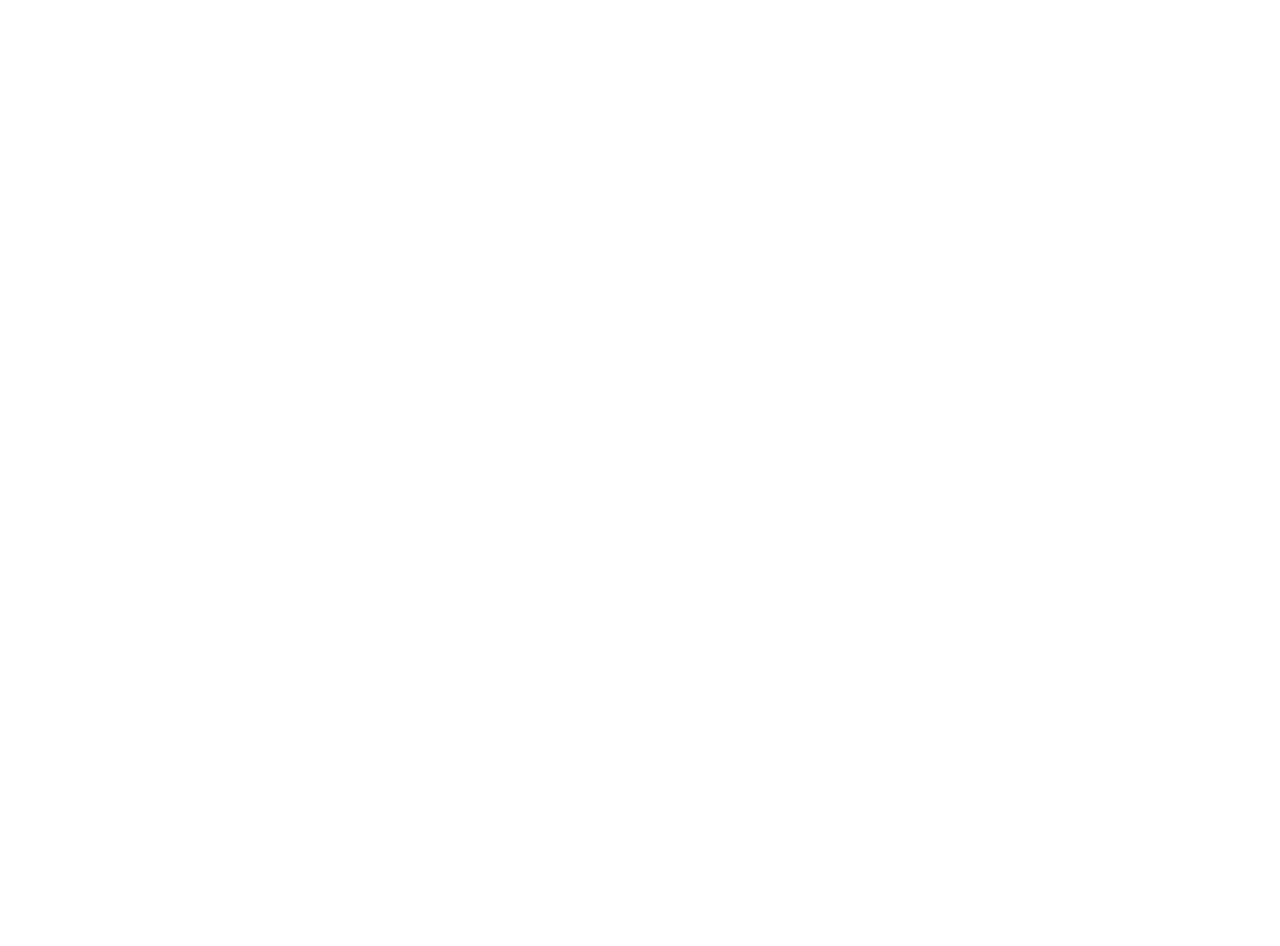
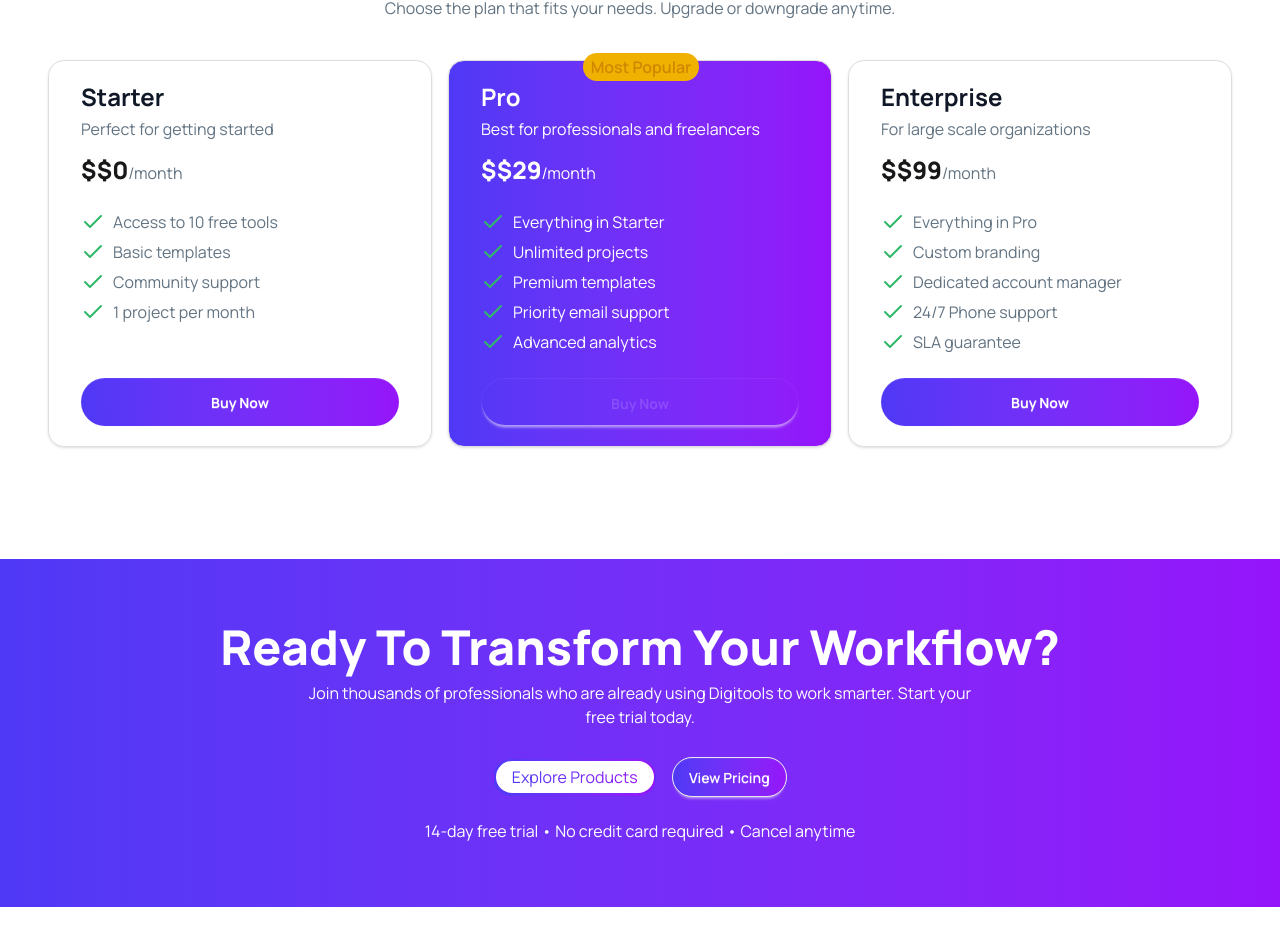
Before and after one commit to AMIRUL1104/DigiTools, a React (Vite) app: page / in a window 1280 px wide. Shown: the part 3400-4346 px from the top of the page. Before the commit the page ends 3332 px from the top, so only its background shows below. Built offline with nearby package versions, Linux system fonts and the light colour scheme.

Commit message:
free trail section add with responsive design

```diff
--- a/src/App.jsx
+++ b/src/App.jsx
@@ -7,6 +7,8 @@
 // hooks
 import { use } from "react";
 import GetStart from "./components/GetStart/GetStart";
+import Pricing from "./components/Simple_Pricing/Pricing";
+import FreeTrail from "./components/StartFree/FreeTrail";
 
 let dataPromise = fetch("/Products.json").then((res) => res.json());
 
@@ -21,6 +23,8 @@
       <Success />
       <Products productsData={productsData} />
       <GetStart />
+      <Pricing />
+      <FreeTrail />
     </div>
   );
 }
--- a/src/components/Banner/Banner.jsx
+++ b/src/components/Banner/Banner.jsx
@@ -22,7 +22,7 @@
         <h1 className=" text-[#101727] max-lg:text-center md:text-5xl xl:text-7xl text-4xl loading-[1.16662px] font-extrabold  capitalize ">
           Supercharge Your <br /> Digital Workflow
         </h1>
-        <p className=" text-[#627382] max-xl:max-w-100  max-lg:text-center text-lg font-normal loading-[1.112px] ">
+        <p className=" text-[#627382] max-xl:max-w-100 max-sm:px-2.5  max-lg:text-center text-lg font-normal loading-[1.112px] ">
           Access premium AI tools, design assets, templates, and productivity{" "}
           software—all in one place. Start creating faster today. Explore
           Products
--- a/src/components/Products/ProductCard.jsx
+++ b/src/components/Products/ProductCard.jsx
@@ -22,7 +22,7 @@
           /{data.period}
         </span>{" "}
       </h2>
-      <ul className=" flex items-start justify-evenly flex-col gap-1.5 ">
+      <ul className=" flex  items-start justify-evenly flex-col gap-1.5 ">
         {data.features.map((feature, i) => (
           <li
             className=" text-[#627382] flex items-center justify-center"
--- /dev/null
+++ b/src/components/Simple_Pricing/PriceCard.jsx
@@ -0,0 +1,130 @@
+import check from "../../assets/check.png";
+function PriceCard({ data }) {
+  //   return (
+  //     <div
+  //       className={`sm:min-w-96 max-w-2xs  rounded-2xl shadow-sm hover:shadow-2xl transition duration-100 px-8  relative space-y-4 border border-[#ddd] py-5 ${data.tag ? "bg-linear-to-r from-[#4f39f6] to-[#9514fa] text-white " : "bg-transparent"}  `}
+  //     >
+  //       {data.tag && (
+  //         <p
+  //           className={`absolute inline-flex -top-2 left-[35%] capitalize bg-yellow-500 text-yellow-600 font-semibold py-0.5 px-2 rounded-full `}
+  //         >
+  //           {data.tag}{" "}
+  //         </p>
+  //       )}
+
+  //       <h2
+  //         className={`text-2xl font-bold capitalize  ${data.tag ? " text-white " : "text-[#101727FF]"}`}
+  //       >
+  //         {data.name}
+  //       </h2>
+  //       <p
+  //         className={`${data.tag ? " text-white " : "text-[#627382]"}  font-normal loading-[1.112px]`}
+  //       >
+  //         {data.desc}
+  //       </p>
+
+  //       <h2>
+  //         <span className=" text-2xl font-extrabold">${data.price}</span>
+  //         <span
+  //           className={`${data.tag ? " text-white " : "text-[#627382]"}  font-normal loading-[1.112px]`}
+  //         >
+  //           /{data.period}
+  //         </span>{" "}
+  //       </h2>
+  //       <ul className=" flex items-start justify-evenly flex-col gap-1.5 ">
+  //         {data.features.map((feature, i) => (
+  //           <li
+  //             className={`${data.tag ? " text-white " : "text-[#627382]"}  font-normal loading-[1.112px] flex items-center justify-center`}
+  //             key={i}
+  //           >
+  //             <img src={check} alt="chech marks" /> <span>{feature}</span>
+  //           </li>
+  //         ))}
+  //       </ul>
+
+  //       <button
+  //         className={`
+  //     capitalize rounded-3xl btn w-full font-bold hover:scale-95 transition duration-100 border-none
+  //     ${
+  //       data.tag
+  //         ? "bg-white bg-linear-to-r from-[#4f39f6] to-[#9514fa] bg-clip-text text-transparent"
+  //         : "bg-linear-to-r from-[#4f39f6] to-[#9514fa] text-white"
+  //     }
+  //   `}
+  //       >
+  //         buy now
+  //       </button>
+  //     </div>
+  //   );
+  return (
+    <div
+      className={`sm:min-w-96 max-w-2xs rounded-2xl shadow-sm hover:shadow-2xl transition duration-100 px-8 relative border border-[#ddd] py-5 flex flex-col ${
+        data.tag
+          ? "bg-linear-to-r from-[#4f39f6] to-[#9514fa] text-white"
+          : "bg-transparent"
+      }`}
+    >
+      {data.tag && (
+        <p className="absolute inline-flex -top-2 left-[35%] capitalize bg-yellow-500 text-yellow-600 font-semibold py-0.5 px-2 rounded-full">
+          {data.tag}
+        </p>
+      )}
+
+      <div className="space-y-4 grow mb-6">
+        {" "}
+        {/* Content area that grows */}
+        <h2
+          className={`text-2xl font-bold capitalize ${data.tag ? "text-white" : "text-[#101727FF]"}`}
+        >
+          {data.name}
+        </h2>
+        <p
+          className={`${data.tag ? "text-white" : "text-[#627382]"} font-normal leading-[1.112px]`}
+        >
+          {data.desc}
+        </p>
+        <h2 className=" my-6">
+          <span className="text-2xl font-extrabold">${data.price}</span>
+          <span
+            className={`${data.tag ? "text-white" : "text-[#627382]"} font-normal leading-[1.112px]`}
+          >
+            /{data.period}
+          </span>
+        </h2>
+        <ul className="flex items-start justify-evenly flex-col gap-1.5">
+          {data.features.map((feature, i) => (
+            <li
+              className={`${data.tag ? "text-white" : "text-[#627382]"} font-normal leading-[1.112px] flex items-center gap-2`}
+              key={i}
+            >
+              <img src={check} alt="check marks" /> <span>{feature}</span>
+            </li>
+          ))}
+        </ul>
+      </div>
+
+      {/* Fixed at the bottom */}
+      <button
+        className={`capitalize rounded-3xl btn w-full font-bold hover:scale-95 transition duration-100 border-none h-12
+        ${
+          data.tag
+            ? "bg-white text-transparent! bg-linear-to-r from-[#4f39f6] to-[#9514fa] bg-clip-text"
+            : "bg-linear-to-r from-[#4f39f6] to-[#9514fa] text-white"
+        }
+      `}
+      >
+        buy now
+      </button>
+
+      {/* <button className="  rounded-3xl inline-block p-[1.5px]  bg-linear-to-r from-[#4f39f6] to-[#9514fa] hover:scale-95 transition duration-100 ">
+            <span className=" flex gap-1.5  px-4 py-1 rounded-full bg-white">
+              <span className="  capitalize bg-linear-to-r from-[#4f39f6] to-[#9514fa] bg-clip-text text-transparent ">
+                View Pricing
+              </span>
+            </span>
+          </button>*/}
+    </div>
+  );
+}
+
+export default PriceCard;
--- /dev/null
+++ b/src/components/Simple_Pricing/Pricing.jsx
@@ -0,0 +1,71 @@
+import PriceCard from "./PriceCard";
+
+function Pricing() {
+  const pricing = [
+    {
+      id: 1,
+      name: "starter",
+      desc: "Perfect for getting started",
+      price: "$0",
+      period: "month",
+      tag: "",
+      features: [
+        "Access to 10 free tools",
+        "Basic templates",
+        "Community support",
+        "1 project per month",
+      ],
+    },
+    {
+      id: 2,
+      name: "pro",
+      desc: "Best for professionals and freelancers",
+      price: "$29",
+      period: "month",
+      tag: "most popular",
+      features: [
+        "Everything in Starter",
+        "Unlimited projects",
+        "Premium templates",
+        "Priority email support",
+        "Advanced analytics",
+      ],
+    },
+    {
+      id: 3,
+      name: "enterprise",
+      desc: "For large scale organizations",
+      price: "$99",
+      period: "month",
+      tag: "",
+      features: [
+        "Everything in Pro",
+        "Custom branding",
+        "Dedicated account manager",
+        "24/7 Phone support",
+        "SLA guarantee",
+      ],
+    },
+  ];
+
+  return (
+    <section className=" flex flex-col items-center gap-10 my-28">
+      <div>
+        <h1 className=" text-[#101727FF] text-3xl sm:text-5xl font-extrabold capitalize text-center">
+          simple , transparent pricing
+        </h1>
+        <p className=" text-[#627382]  font-normal loading-[1.112px] text-center mt-4 ">
+          Choose the plan that fits your needs. Upgrade or downgrade anytime.
+        </p>
+      </div>
+
+      <div className=" grid grid-cols-1 md:grid-cols-2 lg:grid-cols-3  gap-8 md:gap-4  ">
+        {pricing.map((item) => (
+          <PriceCard data={item} />
+        ))}
+      </div>
+    </section>
+  );
+}
+
+export default Pricing;
--- /dev/null
+++ b/src/components/StartFree/FreeTrail.jsx
@@ -0,0 +1,34 @@
+function FreeTrail() {
+  return (
+    <section className="mx-auto my-16 py-16  flex max-sm:flex-1 items-center justify-evenly    bg-linear-to-r from-[#4f39f6] to-[#9514fa]">
+      <div className="flex items-center justify-center flex-col max-w-4xl">
+        <h1 className=" text-white text-center md:text-5xl  sm:text-4xl text-3xl loading-[1.16662px] font-extrabold  capitalize ">
+          Ready to Transform Your Workflow?
+        </h1>
+        <p className=" px-28 mt-2.5  text-white  max-sm:px-2.5 text-center text-base font-normal loading-[1.112px] ">
+          Join thousands of professionals who are already using Digitools to
+          work smarter. Start your free trial today.
+        </p>
+
+        {/* action buttons */}
+        <div className=" flex items-center flex-row-reverse gap-4 py-2 mt-5 mb-1">
+          <button className="btn rounded-3xl bg-linear-to-r text-white from-[#4f39f6] to-[#9514fa] hover:scale-95 transition duration-100 ">
+            View Pricing
+          </button>
+          <button className="  border-[1.5px] border-transparent rounded-3xl inline-block p-[1.5px]  bg-linear-to-r from-[#4f39f6] to-[#9514fa] hover:scale-95 transition duration-100 ">
+            <span className=" flex gap-1.5  px-4 py-1 rounded-full bg-white">
+              <span className="   capitalize bg-linear-to-r from-[#4f39f6] to-[#9514fa] bg-clip-text text-transparent ">
+                Explore Products
+              </span>
+            </span>
+          </button>
+        </div>
+        <p className=" px-28 mt-2.5  text-white  max-sm:px-2.5 text-center text-base font-normal loading-[1.112px] ">
+          14-day free trial • No credit card required • Cancel anytime
+        </p>
+      </div>
+    </section>
+  );
+}
+
+export default FreeTrail;
```
